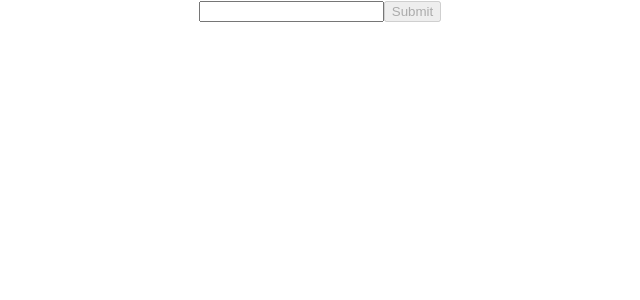
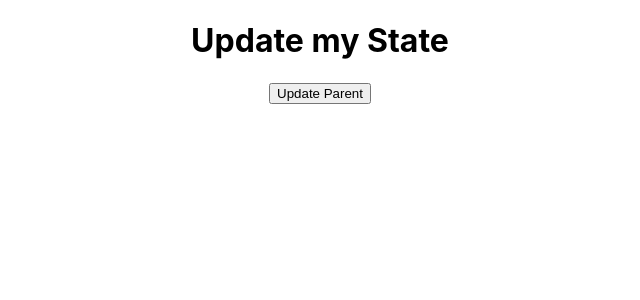
Before and after one commit to sanjaydambal/interview, a React (Create React App) app: page / in a window 1280 px wide. Shown: the top 300 px of the page, without its empty margins (320-960 px from the left). Built offline with nearby package versions, Linux system fonts and the light colour scheme.

Commit message:
updating parent state from child component

```diff
--- a/src/App.js
+++ b/src/App.js
@@ -4,6 +4,7 @@ import DisplayNames from './DisplayNames';
 import Toggle from './Toggle';
 import TwoWayDataBinding from './TwoWayDataBinding';
 import DisableAButton from './DisableAButton';
+import Parent from './Parent';
 
 function App() {
   return (
@@ -11,7 +12,8 @@ function App() {
    {/* <DisplayNames/> */}
    {/* <Toggle/> */}
    {/* <TwoWayDataBinding/> */}
-   <DisableAButton/>
+   {/* <DisableAButton/> */}
+   <Parent/>
     </div>
   );
 }
--- /dev/null
+++ b/src/Child.js
@@ -0,0 +1,11 @@
+import React from 'react'
+
+const Child = ({setValue}) => {
+  return (
+    <div>
+      <button onClick = {() => setValue('Parent Is Updated')}>Update Parent</button>
+    </div>
+  )
+}
+
+export default Child
--- /dev/null
+++ b/src/Parent.js
@@ -0,0 +1,15 @@
+import React from 'react'
+import Child from './Child'
+import  { useState } from 'react'
+
+const Parent = () => {
+    const [value,setValue] = useState("Update my State");
+  return (
+    <div>
+        <h1>{value}</h1>
+      <Child setValue={setValue}  />
+    </div>
+  )
+}
+
+export default Parent
```
